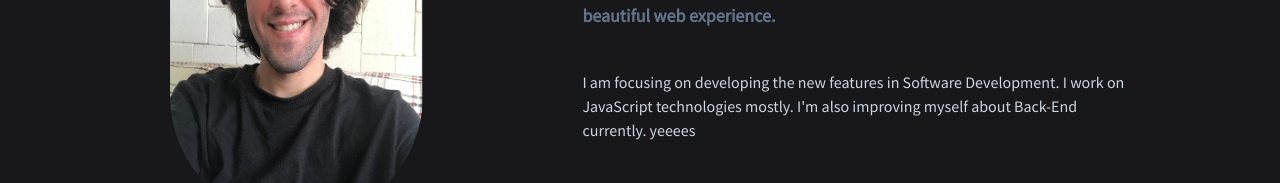
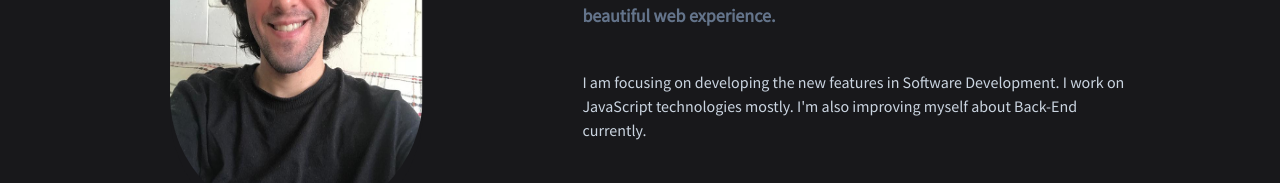
Before and after one commit to berkinkinay/Developer-Portfolio, a React (Create React App) app: page / in a window 1280 px wide. Shown: the part 369-552 px from the top of the page. Built offline with nearby package versions, Linux system fonts and the light colour scheme.

Commit message:
Update Aboutme.js

```diff
--- a/src/pages/Aboutme.js
+++ b/src/pages/Aboutme.js
@@ -81,7 +81,7 @@ const Aboutmenew = () => {
         >
          I am focusing on developing the new features in Software Development.
          I work on JavaScript technologies mostly.
-         I'm also improving myself about Back-End currently. yeeees
+         I'm also improving myself about Back-End currently.
         </div>
        <div
         class=
```
